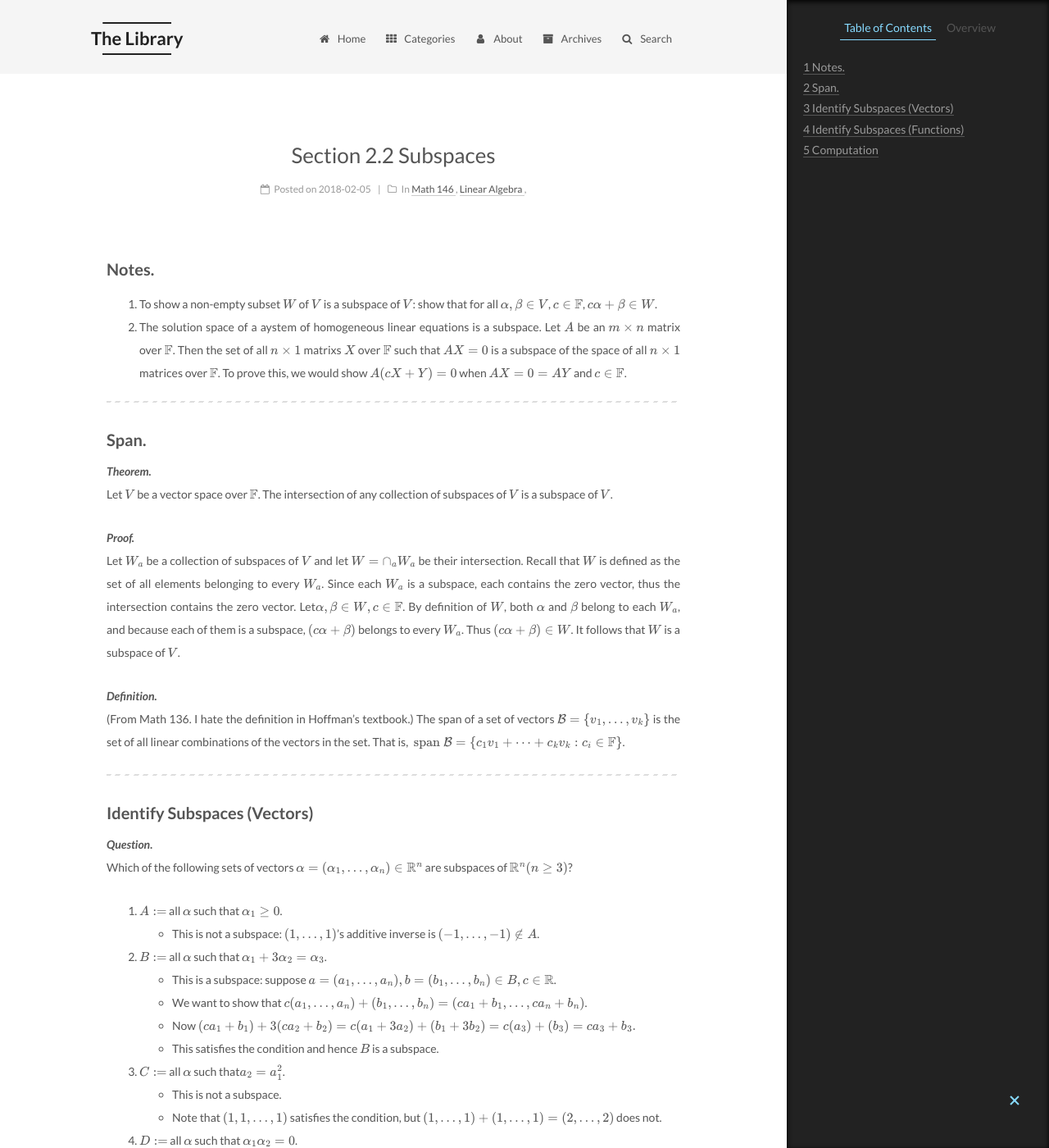
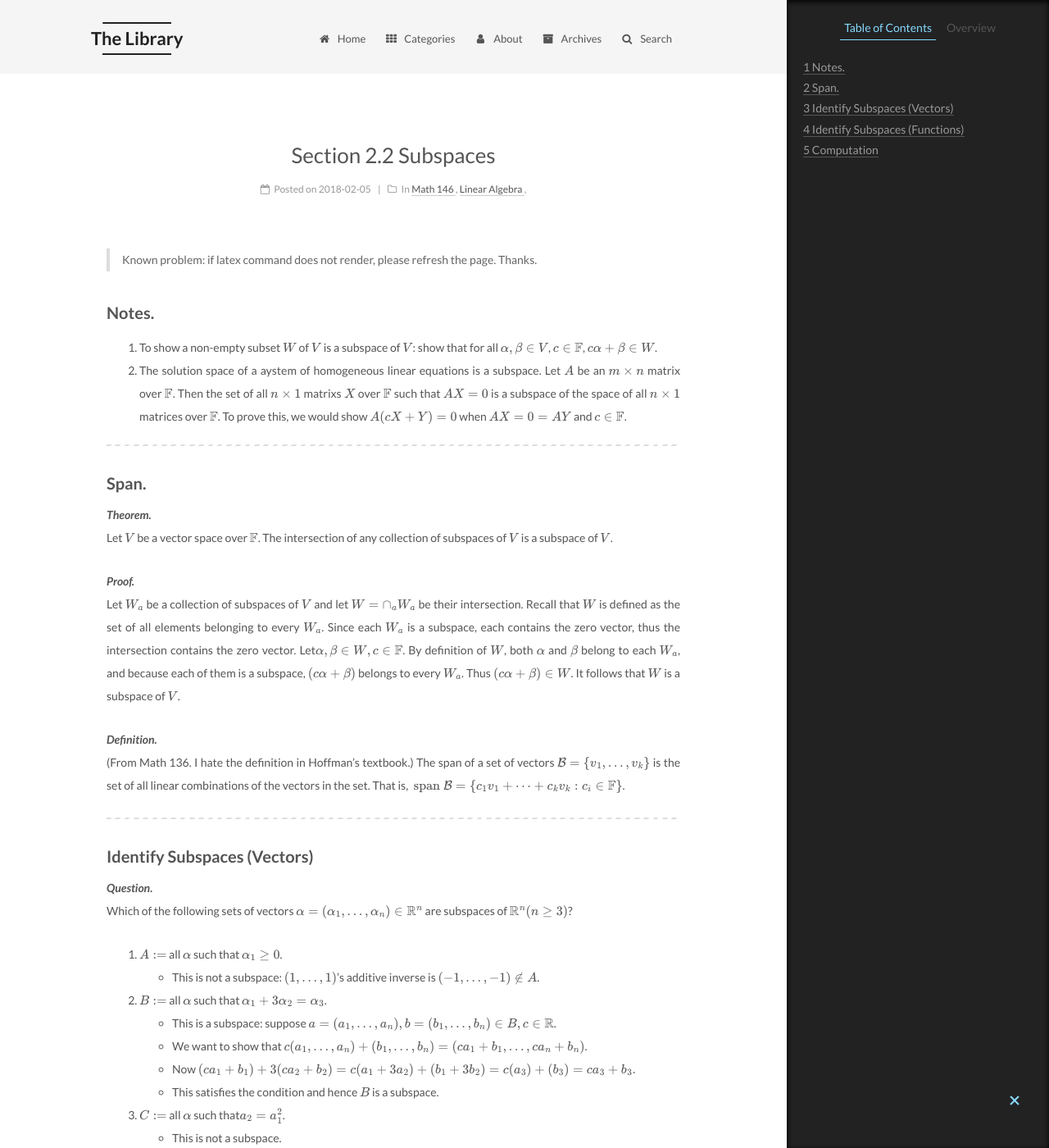
Before and after one commit to owaindex/Rootofallevii.github.io, a Jekyll site: the page built from _posts/2018-02-05-Section-2.2-Subspaces.md, in a window 1280 px wide and 1400 px high. Shown: the whole window at 82% size. Built offline with Jekyll 4.4.1, drawn with Linux system fonts in a browser that asks for light colours; formulas are drawn with MathJax 3.

Commit message:
Update 2018-02-05-Section-2.2-Subspaces.md

```diff
--- a/_posts/2018-02-05-Section-2.2-Subspaces.md
+++ b/_posts/2018-02-05-Section-2.2-Subspaces.md
@@ -4,7 +4,7 @@ categories:
   - Linear Algebra
 ---
 
-
+> Known problem: if latex command does not render, please refresh the page. Thanks.
 
 ### Notes.
 1. To show a non-empty subset $W$ of $V$ is a subspace of $V$: show that for all $\alpha, \beta \in V$, $c \in \mathbb{F}$, $c\alpha + \beta \in W$.
```
